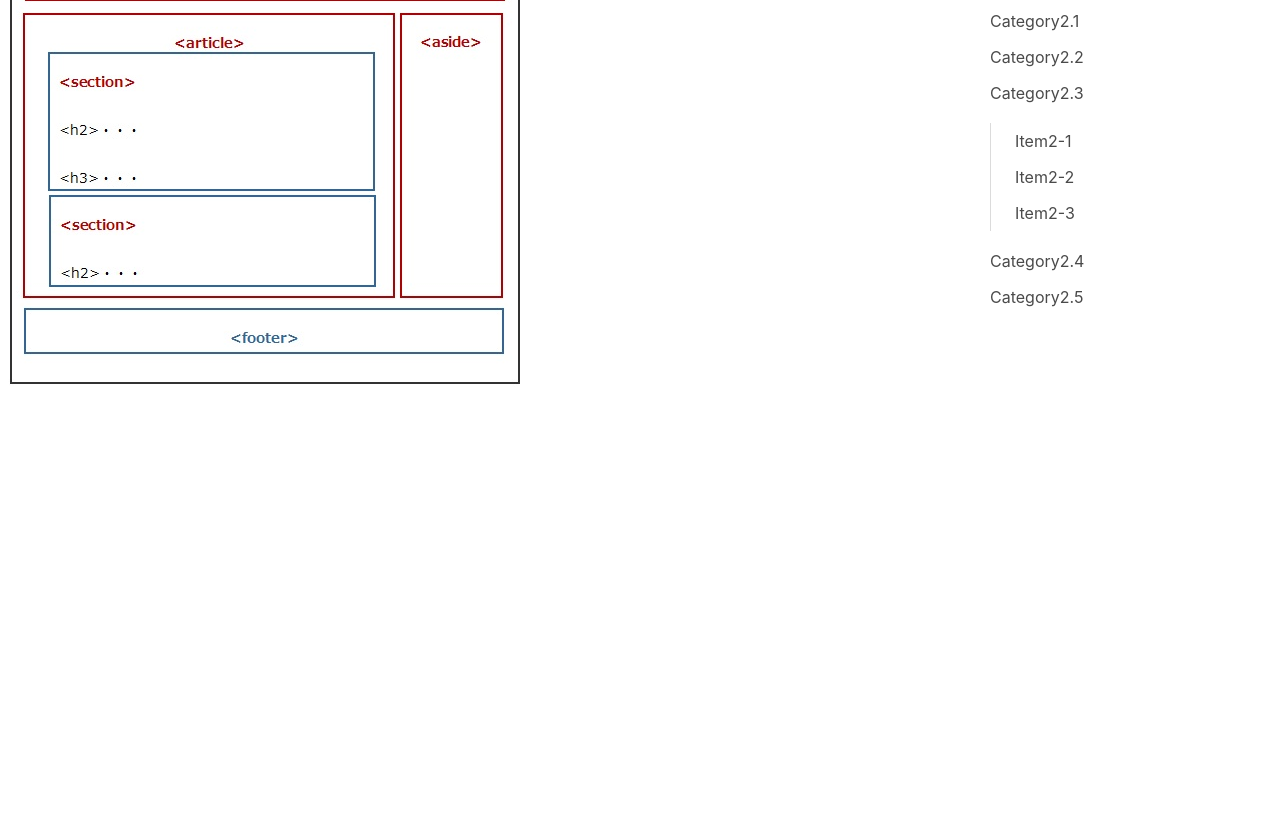
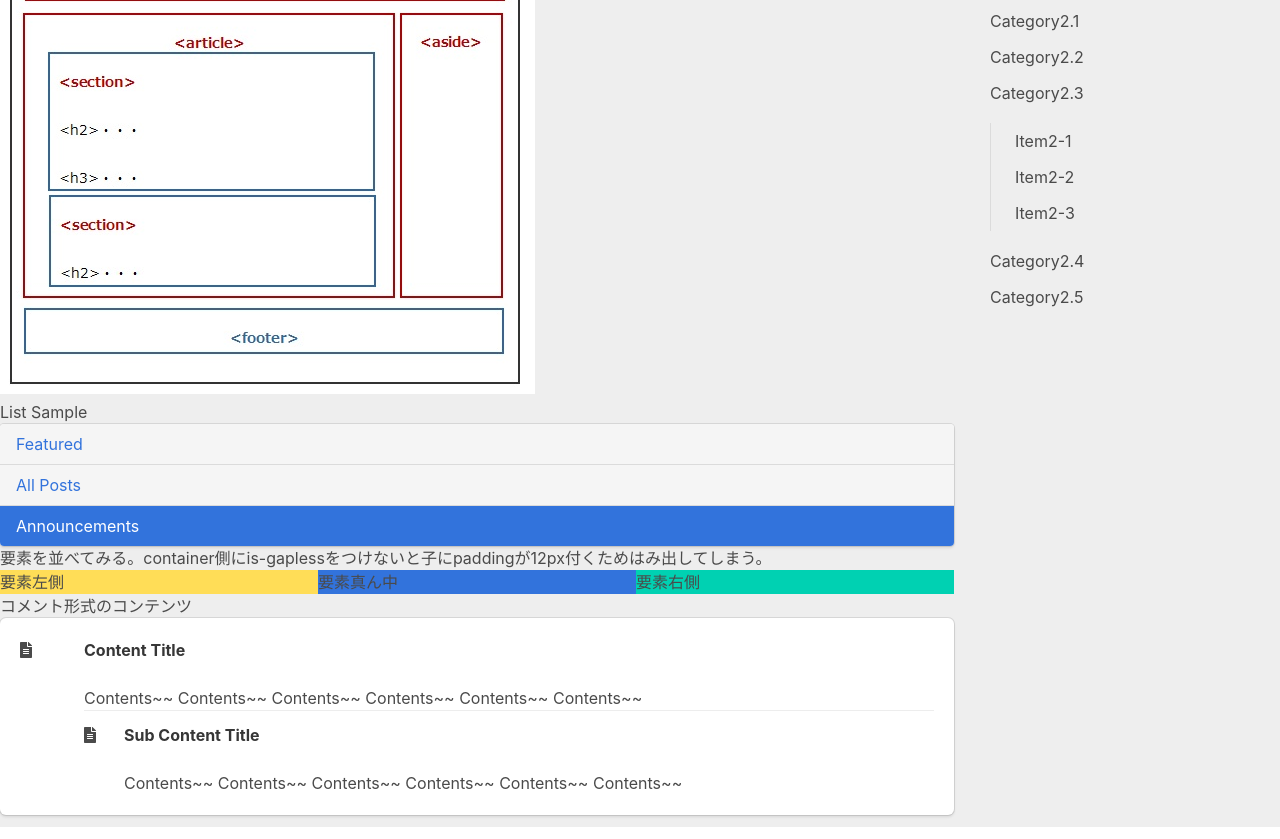
Before and after one commit to somurieengieer/bulma-sample, a plain HTML site: page index.html in a window 1280 px wide. Shown: the part 277-1116 px from the top of the page. Before the commit the page ends 800 px from the top, so only its background shows below. Drawn offline with nearby package versions, Linux system fonts and the light colour scheme; a web font is replaced by a local one.

Commit message:
リストサンプル、要素を並べるサンプル（Column）、コメント形式サンプルを追加

```diff
--- a/css/main.css
+++ b/css/main.css
@@ -4,4 +4,5 @@
 }
 body {
     font-family: 'Work Sans', sans-serif;
+    background-color: #EEEEEE;
 }
--- a/index.html
+++ b/index.html
@@ -2,12 +2,12 @@
 <html lang="ja">
 <head>
   <meta charset="UTF-8">
-  <title>タイトル</title>
+  <title>Bulmaサンプルページ</title>
   <link rel="stylesheet" type="text/css" href="./css/main.css"/>
 
   <!-- Bulma -->
   <link rel="stylesheet" href="https://cdnjs.cloudflare.com/ajax/libs/bulma/0.7.5/css/bulma.min.css">
-  <!-- FontAwesome -->
+  <!-- FontAwesome. セットで使うことが多い -->
   <script defer src="https://use.fontawesome.com/releases/v5.3.1/js/all.js"></script>
   <!-- Google Font -->
   <link href="https://fonts.googleapis.com/css?family=Saira+Stencil+One|Work+Sans&display=swap" rel="stylesheet">
@@ -22,24 +22,79 @@
     </div>
     <div class="navbar-end">
       <div class="user">
-        <p class="image is-24x24">
-          <img class="is-rounded" src="assets/images/go.png">
-        </p>
-        <p class="user__name">○○さん</p>
+        <p class="user__name">○○さんだよ</p>
       </div>
     </div>
   </div>
 </header>
+
+<!-- Not Created Yet -->
 <nav></nav>
 
 <main class="columns">
   <article class="column">
-    <section>
+    <section style="background-color: #DDFFFF">
       main > article(メイン部分) + aside(サイドバー) の設定をした。main内横幅で9:3で配分。レスポンシブデザインではない。
     </section>
     <section>
       <h1>HTML5のWebサイト全体レイアウトのサンプル</h1>
       <img src="./image/html5layout.jpg" alt="html5layout_sample"/>
+    </section>
+
+    <section>
+      <div class="container">
+        <h1>List Sample</h1>
+        <div class="list is-hoverable">
+          <a class="list-item">
+            Featured
+          </a>
+          <a class="list-item">
+            All Posts
+          </a>
+          <a class="list-item is-active">
+            Announcements
+          </a>
+        </div>
+      </div>
+    </section>
+    <section>
+      <h1>要素を並べてみる。container側にis-gaplessをつけないと子にpaddingが12px付くためはみ出してしまう。</h1>
+
+      <div class="is-gapless columns">
+        <div class="column has-background-warning">要素左側</div>
+        <div class="column has-background-link">要素真ん中</div>
+        <div class="column has-background-primary">要素右側</div>
+      </div>
+    </section>
+    <section>
+      <h1>コメント形式のコンテンツ</h1>
+      <!-- 記事・コメント形式のコンテンツ -->
+      <article class="box media">
+        <figure class="media-left">
+          <p class="image is-48x48">
+            <i class="fas fa-file-alt"></i>
+          </p>
+        </figure>
+        <div class="media-content">
+          <div class="conten">
+            <p><strong>Content Title</strong></p><br/>
+            Contents~~ Contents~~ Contents~~ Contents~~ Contents~~ Contents~~
+          </div>
+          <!-- 子コンテンツがある場合はここに挿入 -->
+          <article class="media">
+            <figure class="media-left">
+              <p class="image is-24x24">
+                <i class="fas fa-file-alt"></i>
+              </p>
+            </figure>
+            <div class="media-content">
+              <p><strong>Sub Content Title</strong></p><br/>
+              Contents~~ Contents~~ Contents~~ Contents~~ Contents~~ Contents~~
+            </div>
+          </article>
+          <!-- 子コンテンツここまで -->
+        </div>
+      </article>
     </section>
   </article>
 
```
